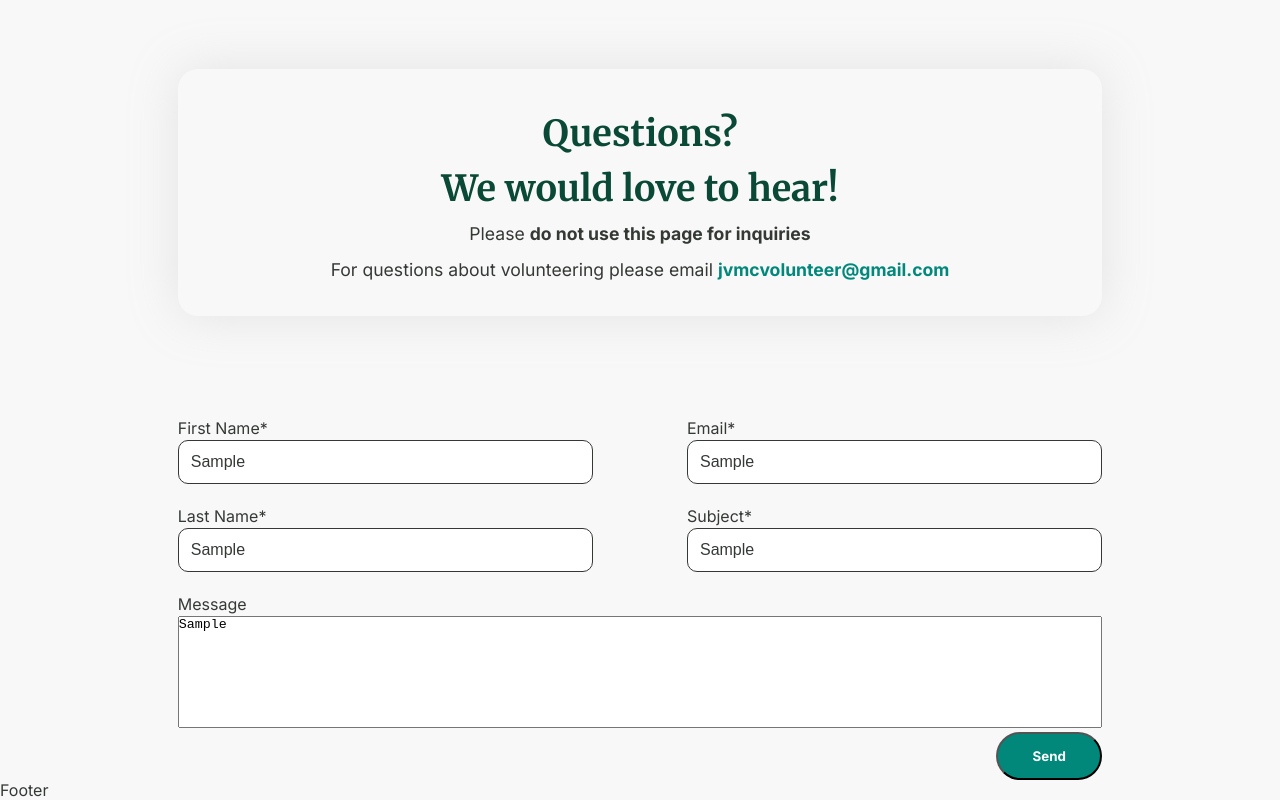
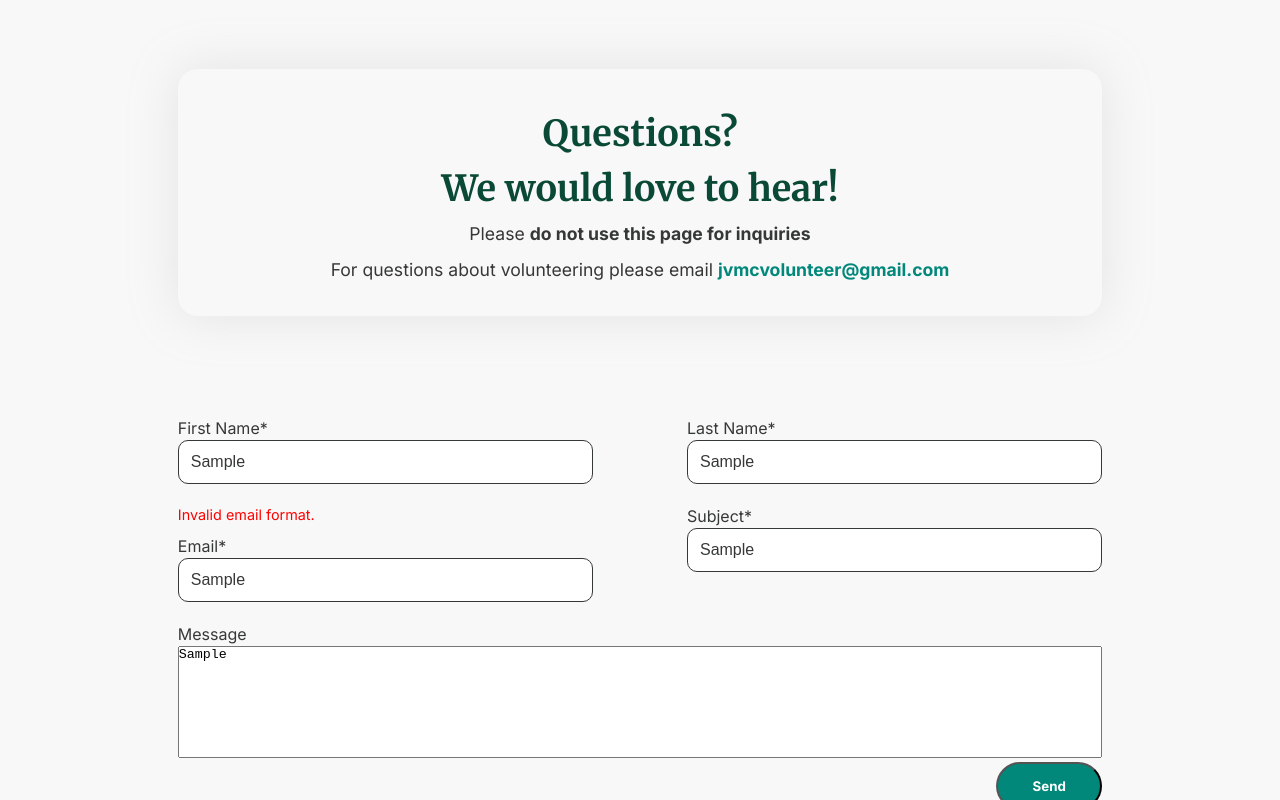
Before and after one commit to include-davis/jvmc, a Next.js app: page /contact-us in a window 1280 px wide. Both pictures are taken after typing "Sample", "Sample", "Sample", "Sample", "Sample" into the empty fields and a click on the button "Send". Shown: the part 71-871 px from the top of the page. Built offline with nearby package versions, Linux system fonts and the light colour scheme.

Commit message:
Add input validation and error text

```diff
--- a/app/(pages)/contact-us/page.jsx
+++ b/app/(pages)/contact-us/page.jsx
@@ -12,10 +12,49 @@ export default function ContactUs() {
   const [subject, setSubject] = useState('');
   const [message, setMessage] = useState('');
 
+
+  // Error handling
+  const [firstNameError, setFirstNameError] = useState('');
+  const [lastNameError, setLastNameError] = useState('');
+  const [emailError, setEmailError] = useState('');
+  const [subjectError, setSubjectError] = useState('');
+
   const handleSubmit = (e) => {
     e.preventDefault(); // Prevent automatic page reload
 
-    // Validation?
+    // Input Validation
+    let valid = true;
+
+    if (!firstName.trim()) {
+      setFirstNameError('First Name is required.');
+      valid = false;
+    } else {
+      setFirstNameError('');
+    }
+
+    if (!lastName.trim()) {
+      setLastNameError('Last Name is required.');
+      valid = false;
+    } else {
+      setLastNameError('');
+    }
+
+    if (!email.trim()) {
+      setEmailError('Email is required.');
+      valid = false;
+    } else if (!/\S+@\S+\.\S+/.test(email)) {
+      setEmailError('Invalid email format.');
+      valid = false;
+    } else {
+      setEmailError('');
+    }
+
+    if (!subject.trim()) {
+      setSubjectError('Subject is required.');
+      valid = false;
+    } else {
+      setSubjectError('');
+    }
 
     const contactData = {
       firstName,
@@ -25,9 +64,11 @@ export default function ContactUs() {
       message,
     };
 
-    // Send to API
-    console.log(contactData);
-  }
+    if (valid) {
+      // Send to API
+      console.log(contactData);
+    }
+  };
     return (
       <main>
         <div className={styles.contactPage}>
@@ -45,6 +86,7 @@ export default function ContactUs() {
           <form className={styles.form} onSubmit={handleSubmit}>
             <div className={styles.formField}>
               <div className={styles.formInput}>
+                {firstNameError && <p className={styles.errorText}>{firstNameError}</p>}
                 <label>First Name*</label>
                 <input
                   type="text"
@@ -54,6 +96,19 @@ export default function ContactUs() {
                 />
               </div>
               <div className={styles.formInput}>
+                {lastNameError && <p className={styles.errorText}>{lastNameError}</p>}
+                <label>Last Name*</label>
+                <input
+                  type="text"
+                  className={styles.formInputText}
+                  value={lastName}
+                  onChange={(e) => setLastName(e.target.value)}
+                />
+              </div>
+            </div>
+            <div className={styles.formField}>
+              <div className={styles.formInput}>
+                {emailError && <p className={styles.errorText}>{emailError}</p>}
                 <label>Email*</label>
                 <input
                   type="text"
@@ -62,18 +117,8 @@ export default function ContactUs() {
                   onChange={(e) => setEmail(e.target.value)}
                 />
               </div>
-            </div>
-            <div className={styles.formField}>
               <div className={styles.formInput}>
-                <label>Last Name*</label>
-                <input
-                  type="text"
-                  className={styles.formInputText}
-                  value={lastName}
-                  onChange={(e) => setLastName(e.target.value)}
-                />
-              </div>
-              <div className={styles.formInput}>
+                {subjectError && <p className={styles.errorText}>{subjectError}</p>}
                 <label>Subject*</label>
                 <input
                   type="text"
--- a/app/(pages)/contact-us/page.module.scss
+++ b/app/(pages)/contact-us/page.module.scss
@@ -115,3 +115,10 @@
     font-weight: var(--bold);
     font-family: var(--font2);
 }
+
+/* Error messages */
+.errorText {
+    color: red;
+    font-size: 0.9rem;
+    margin-bottom: 0.5rem;
+  }
```
